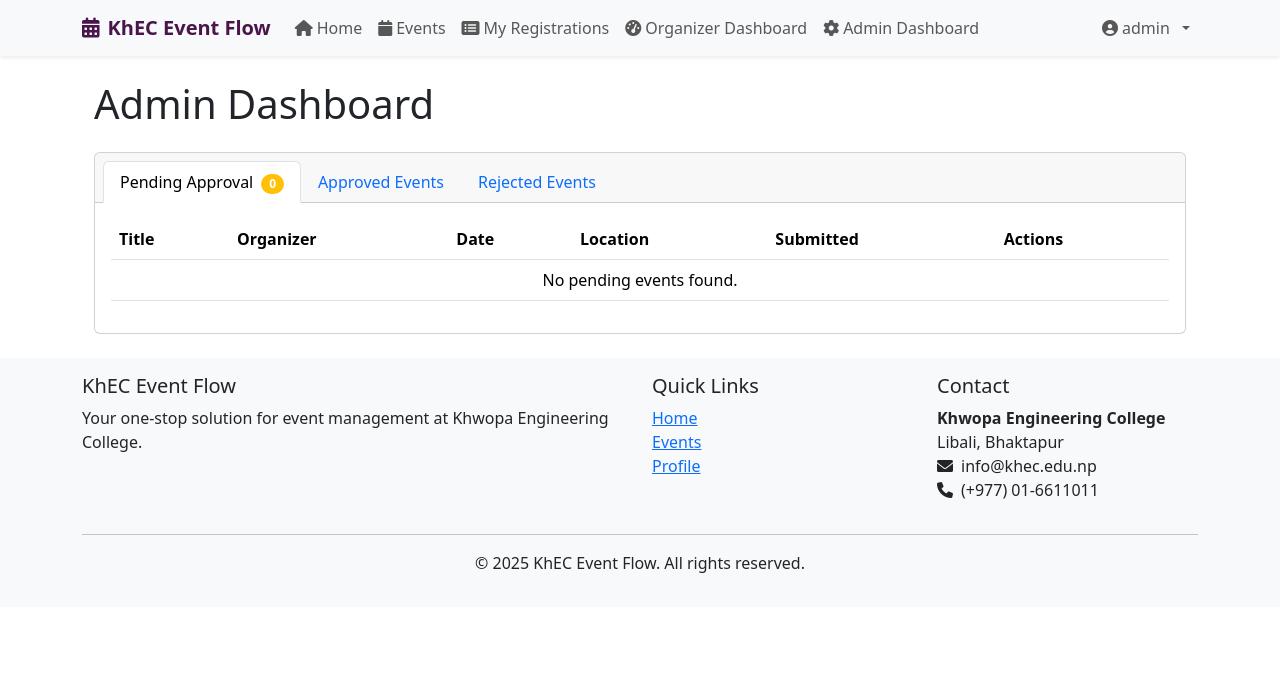
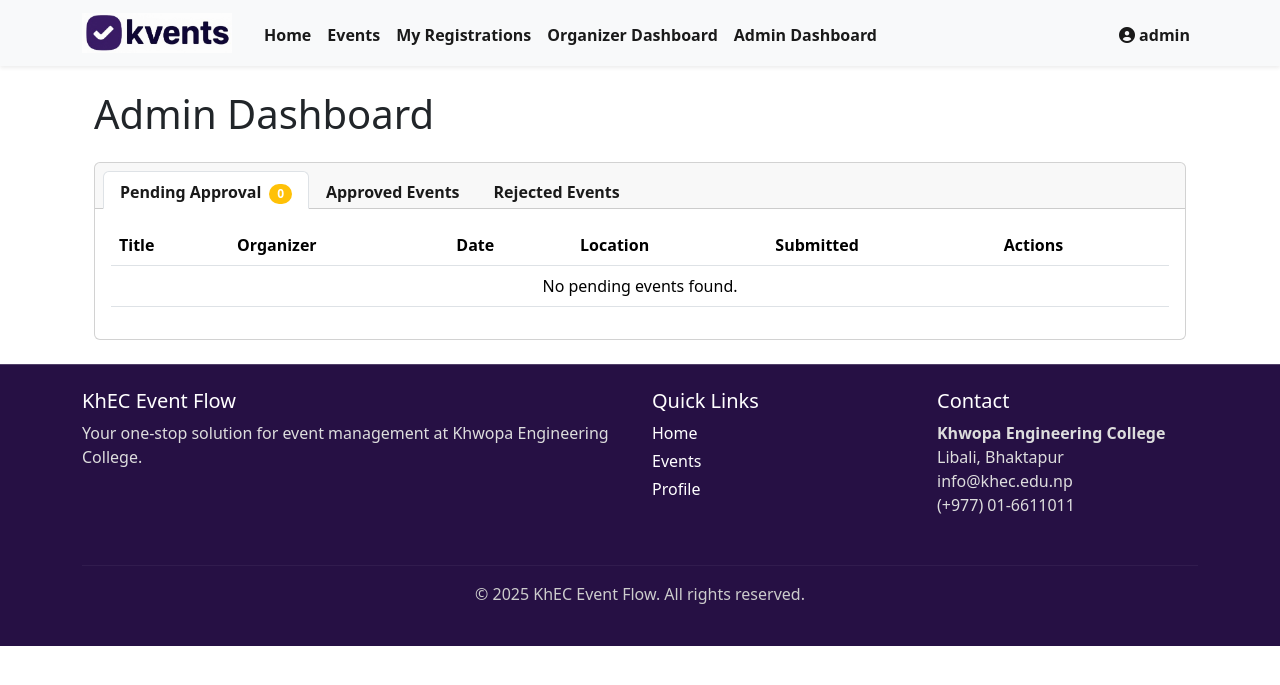
Before and after one commit to shronal/khec_ems, a Django app: page /events/admin-dashboard/ in a window 1280 px wide. Shown: the top 685 px of the page. Run offline with Django 5.2, Linux system fonts and the light colour scheme; a user stored in the database is signed in; data comes from the database, SQL or seed files in the repository; both versions use the stored data as it was after the commit.

Commit message:
css updated

```diff
--- a/ems/settings.py
+++ b/ems/settings.py
@@ -164,7 +164,8 @@ STATIC_ROOT = os.path.join(BASE_DIR, 'staticfiles')
 
 # Media files
 MEDIA_URL = '/media/'
-MEDIA_ROOT = os.path.join(BASE_DIR, 'media')
+MEDIA_ROOT = BASE_DIR / 'media'
+
 
 # Default primary key field type
 DEFAULT_AUTO_FIELD = 'django.db.models.BigAutoField'
--- a/ems/urls.py
+++ b/ems/urls.py
@@ -16,3 +16,6 @@ urlpatterns = [
     path('reset/<uidb64>/<token>/', auth_views.PasswordResetConfirmView.as_view(), name='password_reset_confirm'),
     path('reset/done/', auth_views.PasswordResetCompleteView.as_view(), name='password_reset_complete'),
 ] + static(settings.MEDIA_URL, document_root=settings.MEDIA_ROOT)
+
+if settings.DEBUG:
+    urlpatterns += static(settings.MEDIA_URL, document_root=settings.MEDIA_ROOT)
--- a/templates/base.html
+++ b/templates/base.html
@@ -1,4 +1,4 @@
-{% load static%}
+{% load static %}
 <!DOCTYPE html>
 <html lang="en">
 <head>
@@ -8,54 +8,189 @@
     <link href="https://cdn.jsdelivr.net/npm/bootstrap@5.3.0-alpha1/dist/css/bootstrap.min.css" rel="stylesheet">
     <link rel="stylesheet" href="https://cdnjs.cloudflare.com/ajax/libs/font-awesome/6.0.0/css/all.min.css">
     <link rel="icon" href="{% static 'images/logo.png' %}" type="image/png">
+
   <style>
+    .navbar {
+      background-color: #ffffff;
+      box-shadow: 0 2px 4px rgba(0, 0, 0, 0.05);
+    }
+
     .navbar-brand {
       font-weight: bold;
-            color: #4a154b !important;
+      color: #44286b !important;
+      font-size: 22px;
     }
-        .footer {
-            background-color: #f8f9fa;
-            padding: 20px 0;
-            margin-top: 50px;
+
+    .nav-link {
+      font-weight: 600;
+      color: #1a1a1a !important;
+      position: relative;
+      transition: all 0.3s ease;
+      padding-bottom: 4px;
     }
+
+    .nav-link:hover {
+      color: #44286b !important;
+    }
+
+    .nav-link::after {
+      content: '';
+      position: absolute;
+      bottom: 0;
+      left: 0;
+      height: 2px;
+      width: 100%;
+      background-color: #44286b;
+      transform: scaleX(0);
+      transform-origin: left;
+      transition: transform 0.3s ease;
+    }
+
+    .nav-link:hover::after {
+      transform: scaleX(1);
+    }
+    .btn-primary {
+  background-color: #3f1a74ff !important;
+  border-color: #44286b !important;
+}
+
+.btn-primary:hover,
+.btn-primary:focus {
+  background-color: #6135a7ff !important;
+  border-color: #301d4e !important;
+}
+
+
+
+    .btn-demo {
+      background: transparent;
+      border: 2px solid #44286b;
+      border-radius: 12px;
+      padding: 6px 16px;
+      font-weight: 600;
+      color: #44286b;
+      margin-right: 10px;
+      transition: background 0.2s;
+    }
+
+    .btn-demo:hover {
+      background-color: rgba(68, 40, 107, 0.05);
+    }
+
+    .btn-signup {
+      background-color: #44286b;
+      color: white;
+      border: none;
+      border-radius: 12px;
+      padding: 6px 16px;
+      font-weight: 600;
+      transition: background 0.2s;
+    }
+
+    .btn-signup:hover {
+      background-color: #432572ff;
+    }
+
+    .footer-link {
+  color: #1a1a1a;
+  font-weight: 600;
+  position: relative;
+  text-decoration: none;
+  padding-bottom: 4px;
+  display: inline-block;
+  transition: color 0.3s ease;
+}
+
+.footer-link::after {
+  content: '';
+  position: absolute;
+  left: 0;
+  bottom: 0;
+  height: 2px;
+  width: 100%;
+  background-color: #44286b;
+  transform: scaleX(0);
+  transform-origin: left;
+  transition: transform 0.3s ease;
+}
+
+.footer-link:hover {
+  color: #44286b;
+}
+
+.footer-link:hover::after {
+  transform: scaleX(1);
+}
+
+.footer-link-light {
+  color: #ffffff;
+  font-weight: 500;
+  position: relative;
+  text-decoration: none;
+  padding-bottom: 4px;
+  display: inline-block;
+  transition: color 0.3s ease;
+}
+
+.footer-link-light::after {
+  content: '';
+  position: absolute;
+  left: 0;
+  bottom: 0;
+  height: 2px;
+  width: 100%;
+  background-color: #ffffff;
+  transform: scaleX(0);
+  transform-origin: left;
+  transition: transform 0.3s ease;
+}
+
+.footer-link-light:hover {
+  color: #ffffff;
+}
+
+.footer-link-light:hover::after {
+  transform: scaleX(1);
+}
+
+
     .event-card {
       transition: transform 0.3s;
     }
+
     .event-card:hover {
       transform: translateY(-5px);
-            box-shadow: 0 10px 20px rgba(0,0,0,0.1);
+      box-shadow: 0 10px 20px rgba(0, 0, 0, 0.1);
     }
+
     .badge-category {
-            background-color: #4a154b;
+      background-color: #44286b;
       color: white;
     }
+
     .dropdown-menu {
       border: 1px solid #dee2e6;
       box-shadow: 0 0.5rem 1rem rgba(0, 0, 0, 0.15);
     }
-        .dropdown-item {
-            padding: 0.5rem 1rem;
-            transition: background-color 0.15s ease-in-out;
-        }
+
     .dropdown-item:hover {
       background-color: #f8f9fa;
     }
-        .dropdown-item i {
-            width: 20px;
-            text-align: center;
-        }
+
     .user-dropdown .dropdown-toggle::after {
       margin-left: 0.5rem;
     }
   </style>
+
   {% block extra_css %}{% endblock %}
 </head>
 <body>
     <nav class="navbar navbar-expand-lg navbar-light bg-light shadow-sm">
         <div class="container">
-            <a class="navbar-brand" href="{% url 'home' %}">
-                <i class="fas fa-calendar-alt me-2"></i>KhEC Event Flow
+            <a class="navbar-brand d-flex align-items-center" href="{% url 'home' %}">
+    <img src="{% static 'images/lo.jpeg' %}" alt="Kvent Logo" height="40" class="me-2">
 </a>
+
             <button class="navbar-toggler" type="button" data-bs-toggle="collapse" data-bs-target="#navbarNav" aria-controls="navbarNav" aria-expanded="false" aria-label="Toggle navigation">
                 <span class="navbar-toggler-icon"></span>
             </button>
@@ -63,31 +198,31 @@
                 <ul class="navbar-nav me-auto">
                     <li class="nav-item">
                         <a class="nav-link" href="{% url 'home' %}">
-                            <i class="fas fa-home me-1"></i>Home
+                            Home
                         </a>
                     </li>
                     <li class="nav-item">
                         <a class="nav-link" href="{% url 'event-list' %}">
-                            <i class="fas fa-calendar me-1"></i>Events
+                            Events
                         </a>
                     </li>
                     {% if user.is_authenticated %}
                         <li class="nav-item">
                             <a class="nav-link" href="{% url 'user-registrations' %}">
-                                <i class="fas fa-list-alt me-1"></i>My Registrations
+                            My Registrations
                             </a>
                         </li>
                         {% if user.is_organizer or user.is_admin_user %}
                             <li class="nav-item">
                                 <a class="nav-link" href="{% url 'organizer-dashboard' %}">
-                                    <i class="fas fa-tachometer-alt me-1"></i>Organizer Dashboard
+                                   Organizer Dashboard
                                 </a>
                             </li>
                         {% endif %}
                         {% if user.is_admin_user %}
                             <li class="nav-item">
                                 <a class="nav-link" href="{% url 'admin-dashboard' %}">
-                                    <i class="fas fa-cog me-1"></i>Admin Dashboard
+                                    Admin Dashboard
                                 </a>
                             </li>
                         {% endif %}
@@ -145,14 +280,10 @@
                         </li>
                     {% else %}
                          <li class="nav-item">
-                            <a class="nav-link" href="{% url 'login' %}">
-                                <i class="fas fa-sign-in-alt me-1"></i>Login
-                            </a>
+              <a class="btn btn-demo" href="{% url 'login' %}">Login</a>
             </li>
             <li class="nav-item">
-                            <a class="nav-link" href="{% url 'register' %}">
-                                <i class="fas fa-user-plus me-1"></i>Register
-                            </a>
+              <a class="btn btn-signup" href="{% url 'register' %}">Sign Up Free</a>
             </li>
                     {% endif %}
                 </ul>
@@ -172,44 +303,46 @@
 
         {% block content %}{% endblock %}
     </div>
-
-    <footer class="footer mt-auto py-3">
+<footer class="footer mt-auto py-4" style="background-color: #261044ff; border-top: 1px solid rgba(255, 255, 255, 0.2);">
   <div class="container">
     <div class="row">
-                <div class="col-md-6">
-                    <h5>KhEC Event Flow</h5>
-                    <p>Your one-stop solution for event management at Khwopa Engineering College.</p>
+      <div class="col-md-6 mb-3">
+        <h5 style="color: #ffffff;">KhEC Event Flow</h5>
+        <p style="color: #ddd;">Your one-stop solution for event management at Khwopa Engineering College.</p>
       </div>
-                <div class="col-md-3">
-                    <h5>Quick Links</h5>
+      <div class="col-md-3 mb-3">
+        <h5 style="color: #ffffff;">Quick Links</h5>
         <ul class="list-unstyled">
-                        <li><a href="{% url 'home' %}">Home</a></li>
-                        <li><a href="{% url 'event-list' %}">Events</a></li>
+          <li><a class="footer-link-light" href="{% url 'home' %}">Home</a></li>
+          <li><a class="footer-link-light" href="{% url 'event-list' %}">Events</a></li>
           {% if user.is_authenticated %}
-                            <li><a href="{% url 'profile' %}">Profile</a></li>
+            <li><a class="footer-link-light" href="{% url 'profile' %}">Profile</a></li>
           {% else %}
-                            <li><a href="{% url 'login' %}">Login</a></li>
-                            <li><a href="{% url 'register' %}">Register</a></li>
+            <li><a class="footer-link-light" href="{% url 'login' %}">Login</a></li>
+            <li><a class="footer-link-light" href="{% url 'register' %}">Register</a></li>
           {% endif %}
         </ul>
       </div>
-                <div class="col-md-3">
-                    <h5>Contact</h5>
-                    <address>
+      <div class="col-md-3 mb-3">
+        <h5 style="color: #ffffff;">Contact</h5>
+        <address style="color: #ddd;">
           <strong>Khwopa Engineering College</strong><br>
           Libali, Bhaktapur<br>
-                        <i class="fas fa-envelope me-2"></i>info@khec.edu.np<br>
-                        <i class="fas fa-phone me-2"></i>(+977) 01-6611011
+          info@khec.edu.np<br>
+          (+977) 01-6611011
         </address>
       </div>
     </div>
-            <hr>
-            <div class="text-center">
+    <hr style="border-color: rgba(255, 255, 255, 0.2);" />
+    <div class="text-center" style="color: #ccc;">
       <p>&copy; {% now "Y" %} KhEC Event Flow. All rights reserved.</p>
     </div>
   </div>
 </footer>
 
+
+
+
     <script src="https://cdn.jsdelivr.net/npm/bootstrap@5.3.0-alpha1/dist/js/bootstrap.bundle.min.js"></script>
     {% block extra_js %}{% endblock %}
 </body>
--- a/templates/users/profile.html
+++ b/templates/users/profile.html
@@ -14,6 +14,7 @@
                 </div>
                 <div class="card-body text-center">
                     {% if user.profile_picture %}
+
                         <img src="{{ user.profile_picture.url }}" alt="{{ user.username }}" class="rounded-circle img-fluid mb-3" style="width: 150px; height: 150px; object-fit: cover;">
                     {% else %}
                         <img src="https://via.placeholder.com/150?text={{ user.username|first|upper }}" alt="{{ user.username }}" class="rounded-circle img-fluid mb-3">
--- a/users/models.py
+++ b/users/models.py
@@ -10,7 +10,8 @@ class CustomUser(AbstractUser):
 
     user_type = models.CharField(max_length=10, choices=USER_TYPE_CHOICES, default='general')
     bio = models.TextField(blank=True, null=True)
-    profile_picture = models.ImageField(upload_to='profile_pics', blank=True, null=True)
+    profile_picture = models.ImageField(upload_to='profile_pictures/', blank=True, null=True)
+
     phone_number = models.CharField(max_length=15, blank=True, null=True)
 
     # Add these to resolve reverse accessor clashes
```
Also changed, not shown: db.sqlite3, static/images/lo.jpeg (added). Lines whose indentation alone changed are shown as unchanged.
